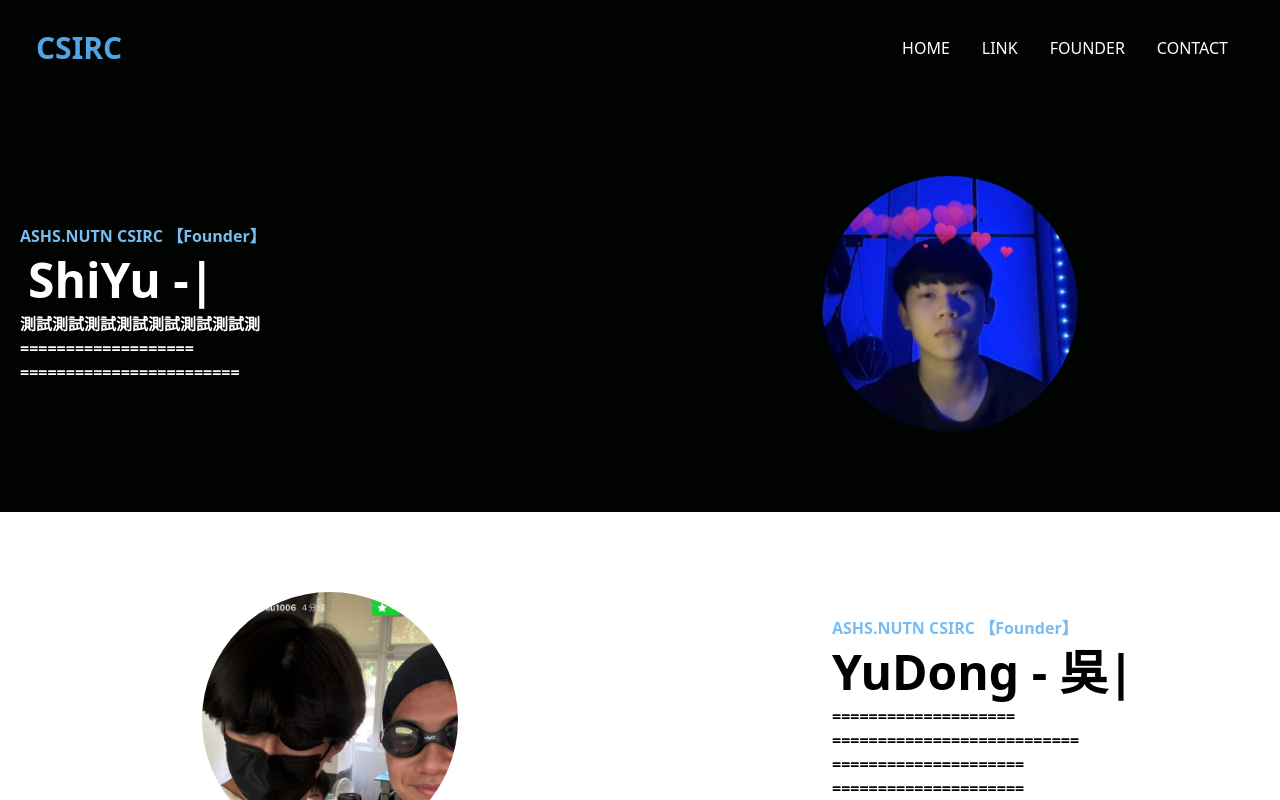
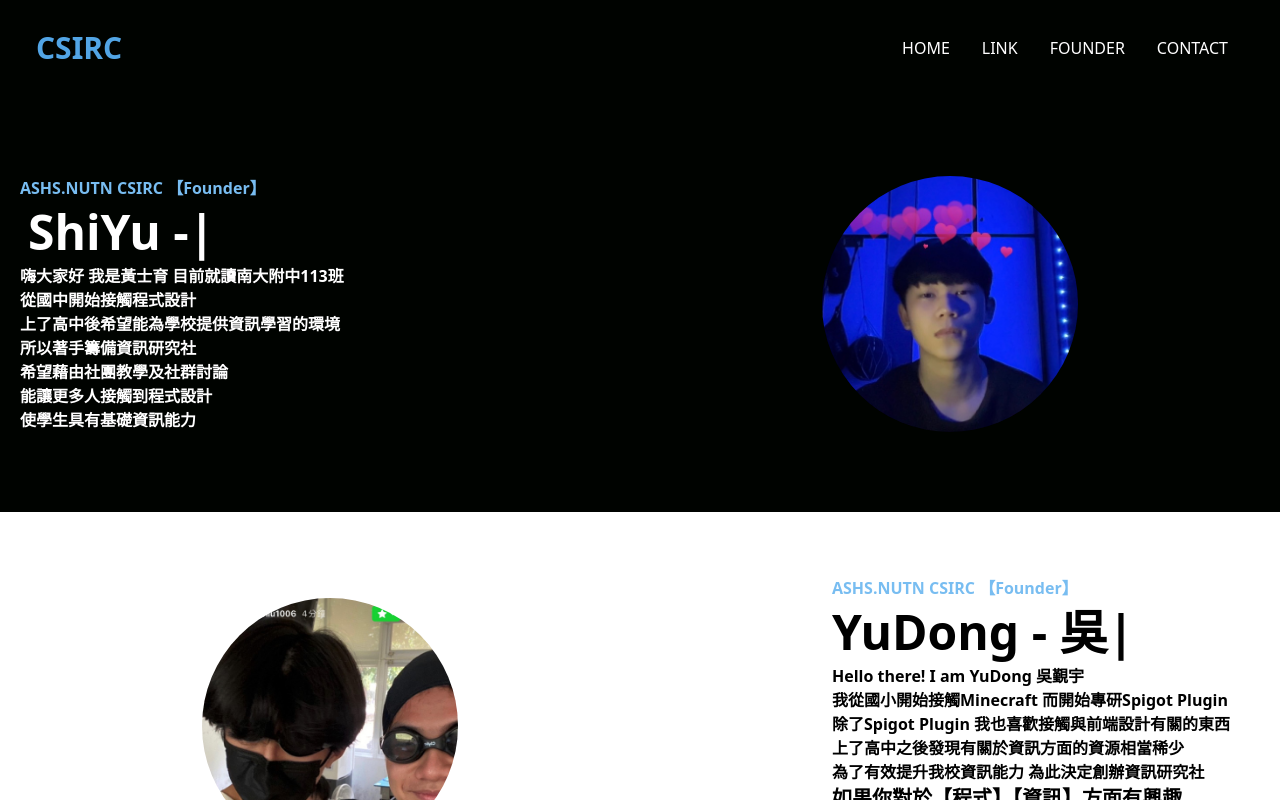
Before and after one commit to yudong-0222/realclubwebsite, a Next.js app: page /founder in a window 1280 px wide. Shown: the top 800 px of the page. Built offline with nearby package versions, Linux system fonts and the light colour scheme; a web font is replaced by a local one.

Commit message:
Founder Description Update

```diff
--- a/src/components/Shiyu.jsx
+++ b/src/components/Shiyu.jsx
@@ -34,9 +34,13 @@ const ShiYu = () => {
                 showCursor={true}
                 loop
               />
-              <p className='font-bold whitespace-pre-line'>測試測試測試測試測試測試測試測</p>
-              <p className='font-bold'>===================</p>
-              <p className='font-bold'>========================</p>
+              <p className='font-bold whitespace-pre-line'>嗨大家好 我是黃士育 目前就讀南大附中113班</p>
+              <p className='font-bold'>從國中開始接觸程式設計</p>
+              <p className='font-bold'>上了高中後希望能為學校提供資訊學習的環境</p>
+              <p className='font-bold'>所以著手籌備資訊研究社</p>
+              <p className='font-bold'>希望藉由社團教學及社群討論</p>
+              <p className='font-bold'>能讓更多人接觸到程式設計</p>
+              <p className='font-bold'>使學生具有基礎資訊能力</p>
           </motion.div>
           <motion.div
               variants={planetVariants('right')}
--- a/src/components/Yudong.jsx
+++ b/src/components/Yudong.jsx
@@ -39,11 +39,15 @@ const Yudong = () => {
                 showCursor={true}
                 loop
             />
-            <p className='font-bold'>====================</p>
-            <p className='font-bold'>===========================</p>
-            <p className='font-bold'>=====================</p>
-            <p className='font-bold'>=====================</p>
-            <p className='font-bold'>=====================</p>
+            <p className='font-bold'>Hello there! I am YuDong 吳覲宇</p>
+            <p className='font-bold'></p>
+            <p className='font-bold'>我從國小開始接觸Minecraft 而開始專研Spigot Plugin</p>
+            <p className='font-bold'>除了Spigot Plugin 我也喜歡接觸與前端設計有關的東西</p>
+            <p className='font-bold'>上了高中之後發現有關於資訊方面的資源相當稀少</p>
+            <p className='font-bold'>為了有效提升我校資訊能力 為此決定創辦資訊研究社</p>
+            <p className='font-bold text-xl'>如果你對於【程式】【資訊】方面有興趣</p>
+            <p className='font-bold text-xl'>非常歡迎你加入資訊研究社與我們一起討論歐!</p>
+            <p className='font-bold text-3xl text-fuchsia-500'>我常使用的語言有: 中文</p>
         </motion.div>
       </div>
     </div>
```
